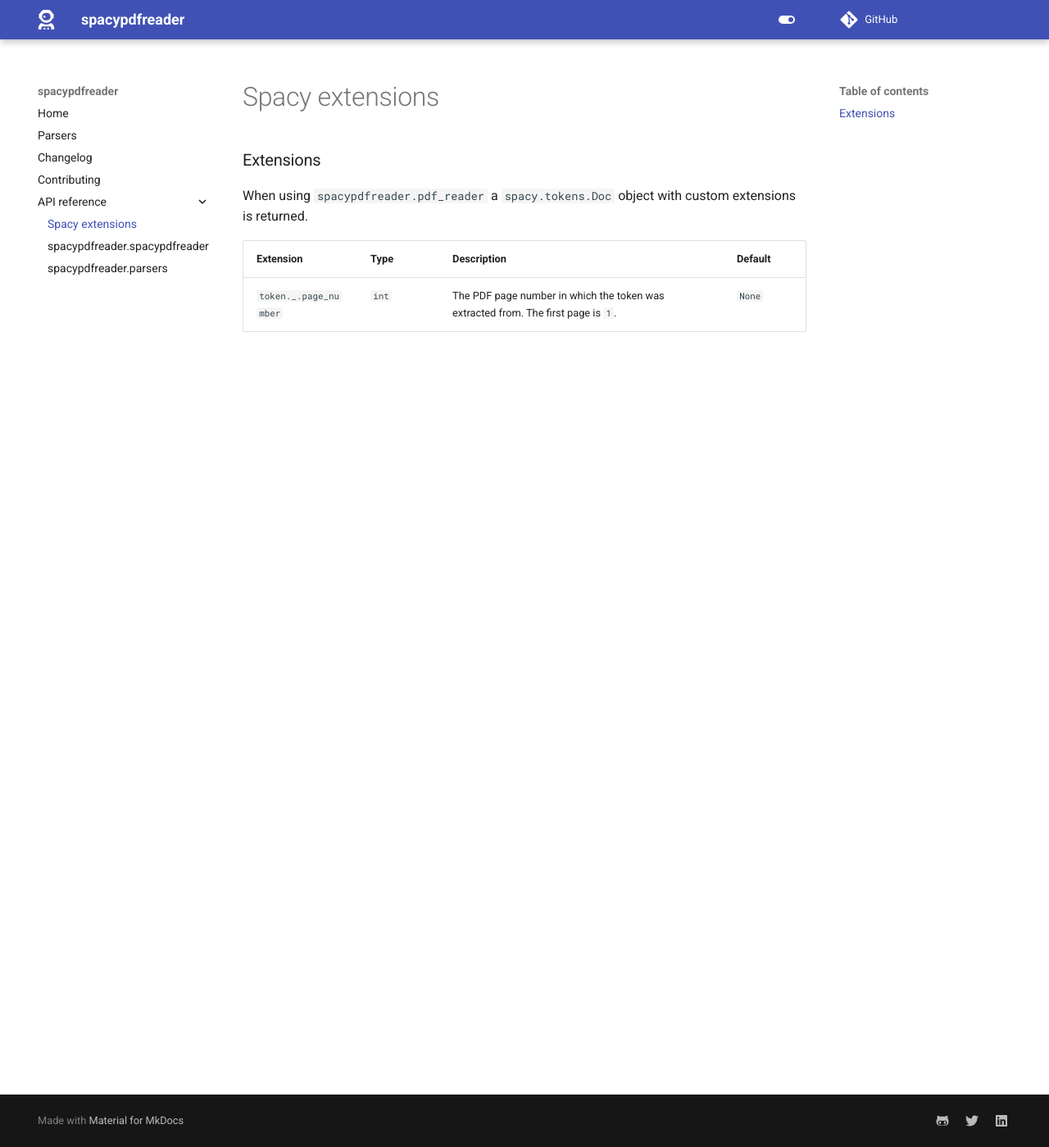
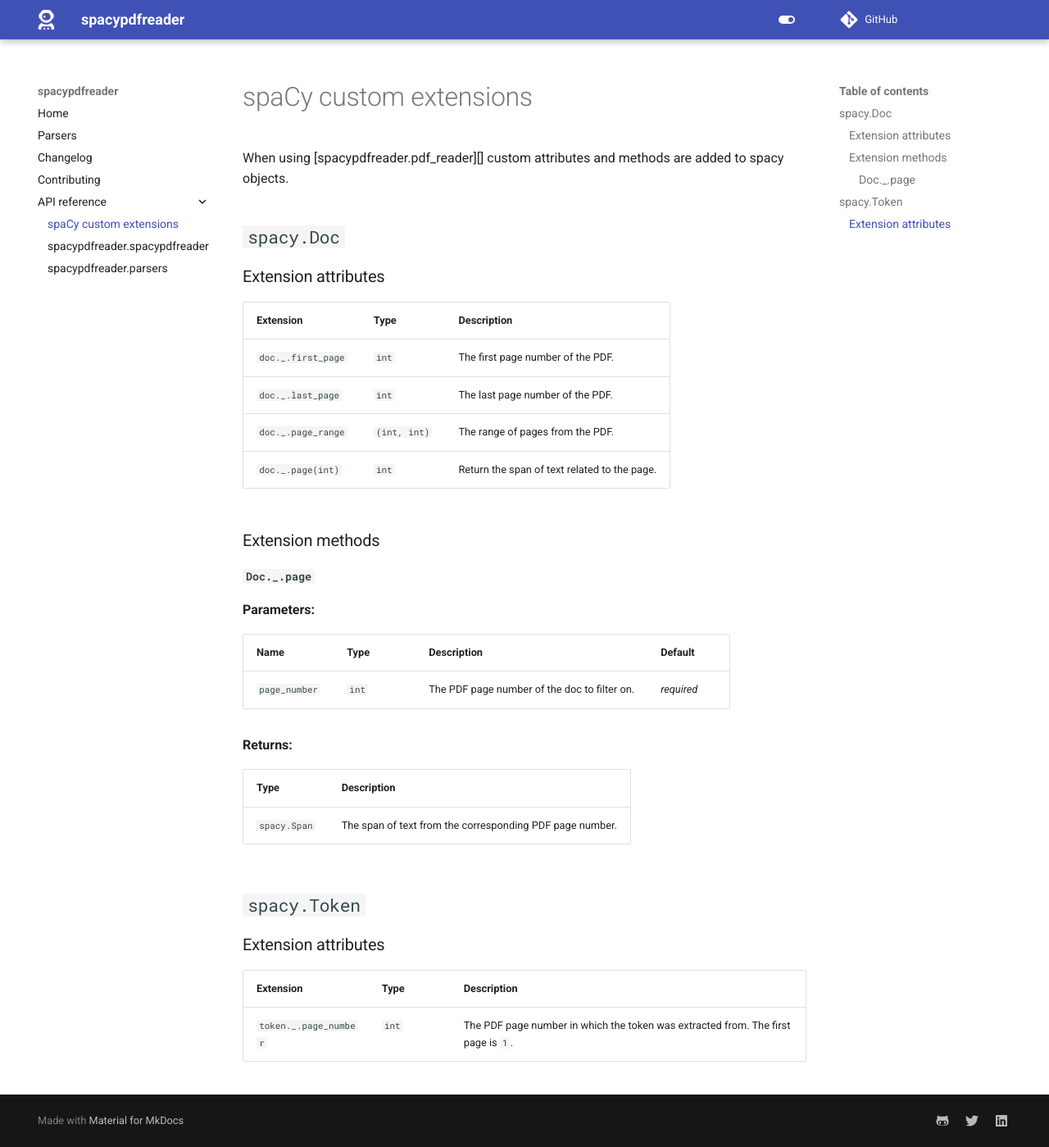
Before and after one commit to SamEdwardes/spacypdfreader, an MkDocs documentation site: the page built from docs/api/spacy-extensions.md, in a window 1280 px wide and 1399 px high. Shown: the whole window at 82% size. Built offline with MkDocs 1.6.1 and Material for MkDocs 9.7.7, drawn with Linux system fonts in a browser that asks for light colours; comment, search, counter and statistics services are not loaded.

Commit message:
Added new doc attributes

```diff
--- a/docs/api/spacy-extensions.md
+++ b/docs/api/spacy-extensions.md
@@ -1,7 +1,38 @@
-### Extensions
+# spaCy custom extensions
 
-When using `spacypdfreader.pdf_reader` a `spacy.tokens.Doc` object with custom extensions is returned.
+When using [spacypdfreader.pdf_reader][] custom attributes and methods are added to spacy objects.
 
-| Extension   | Type   | Description   | Default   |
-| ------ | ------ | ------ | ------ |
-| `token._.page_number` |  `int`      | The PDF page number in which the token was extracted from. The first page is `1`.      |  `None`      |
+## `spacy.Doc`
+
+### Extension attributes
+
+| Extension   | Type   | Description   |
+| ------ | ------ | ------ |
+| `doc._.first_page` | `int` | The first page number of the PDF. |
+| `doc._.last_page` | `int` | The last page number of the PDF. |
+| `doc._.page_range` | `(int, int)` | The range of pages from the PDF. |
+| `doc._.page(int)` | `int` | Return the span of text related to the page. |
+
+### Extension methods
+
+#### `Doc._.page`
+
+**Parameters:**
+
+| Name          | Type  | Description                                  | Default    |
+| ------------- | ----- | -------------------------------------------- | ---------- |
+| `page_number` | `int` | The PDF page number of the doc to filter on. | *required* |
+
+**Returns:**
+
+| Type         | Description                                              |
+| ------------ | -------------------------------------------------------- |
+| `spacy.Span` | The span of text from the corresponding PDF page number. |
+
+## `spacy.Token`
+
+### Extension attributes
+
+| Extension   | Type   | Description   |
+| ------ | ------ | ------ |
+| `token._.page_number` |  `int`      | The PDF page number in which the token was extracted from. The first page is `1`.      |
```
Also changed, not shown: README.md (+2 -0 lines), docs/changelog.md (+7 -1 lines), docs/index.md (+1 -0 lines), 5 other files.
